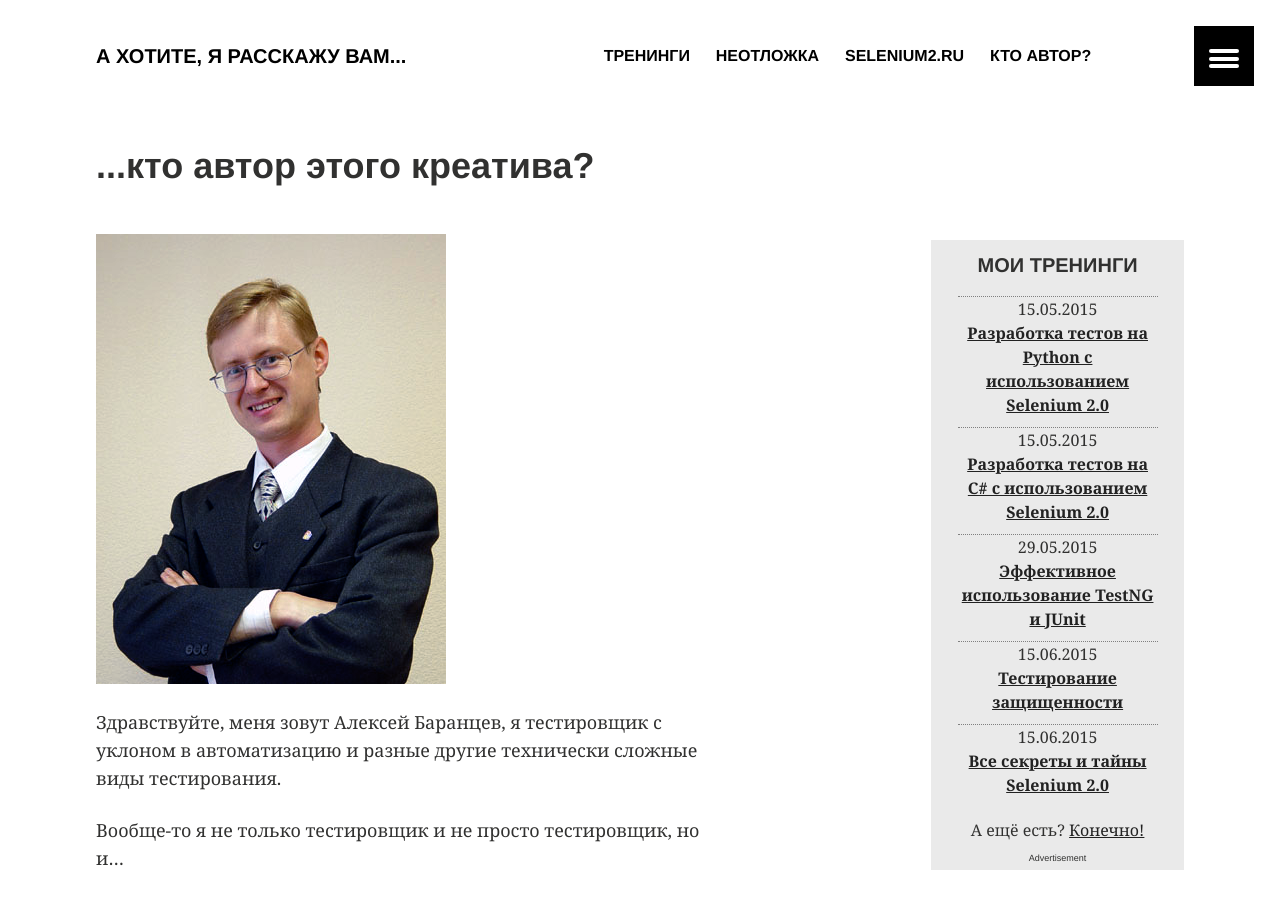
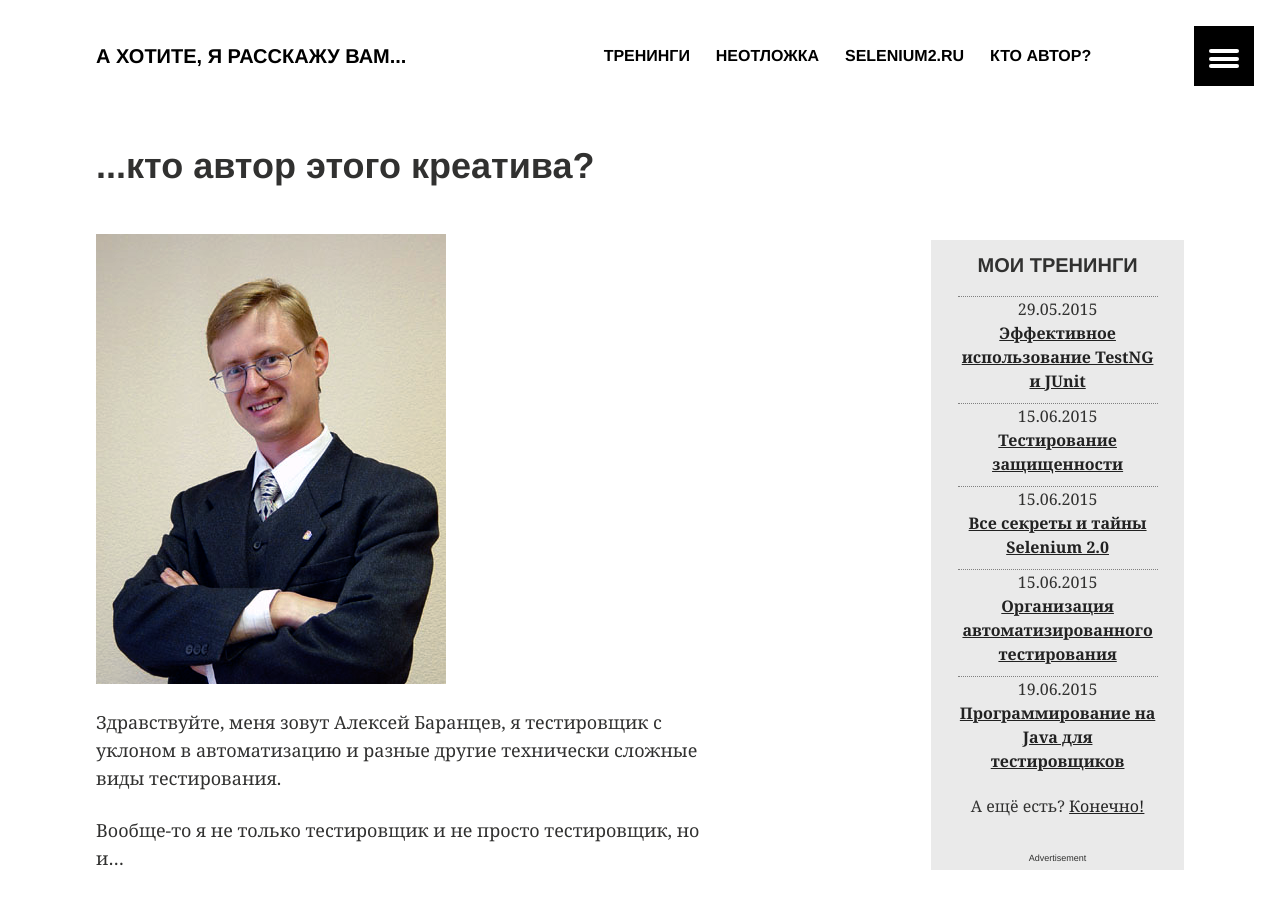
Before and after one commit to baranceva/barancev.github.io, a Jekyll site: the page built from about/index.md, in a window 1280 px wide and 900 px high. Built offline with Jekyll 4.4.1, drawn with Linux system fonts in a browser that asks for light colours.

Commit message:
Update advertising.html

```diff
--- a/_includes/advertising.html
+++ b/_includes/advertising.html
@@ -17,14 +17,6 @@
 <ul>
 
 <li>
-<span>15.05.2015</span><br>
-<a href="http://software-testing.ru/trainings/schedule?&task=3&cid=187">Разработка тестов на Python с использованием Selenium 2.0</a>
-</li>
-<li>
-<span>15.05.2015</span><br>
-<a href="http://software-testing.ru/trainings/schedule?&task=3&cid=228">Разработка тестов на C# с использованием Selenium 2.0</a>
-</li>
-<li>
 <span>29.05.2015</span><br>
 <a href="http://software-testing.ru/trainings/schedule?task=3&cid=222">Эффективное использование TestNG и JUnit </a>
 </li>
@@ -36,6 +28,15 @@
 <span>15.06.2015</span><br>
 <a href="http://software-testing.ru/trainings/schedule?task=3&cid=164">Все секреты и тайны Selenium 2.0</a>
 </li>
+<li>
+<span>15.06.2015</span><br>
+<a href="http://software-testing.ru/trainings/schedule?&task=3&cid=232">
+Организация автоматизированного тестирования</a>
+</li>
+<li>
+<span>19.06.2015</span><br>
+<a href="http://software-testing.ru/trainings/schedule?task=3&cid=1">Программирование на Java для тестировщиков</a>
+</li>
 </ul>
 А ещё есть? <a href="http://software-testing.ru/trainings/schedule">Конечно!</a>
 </ins>
```
